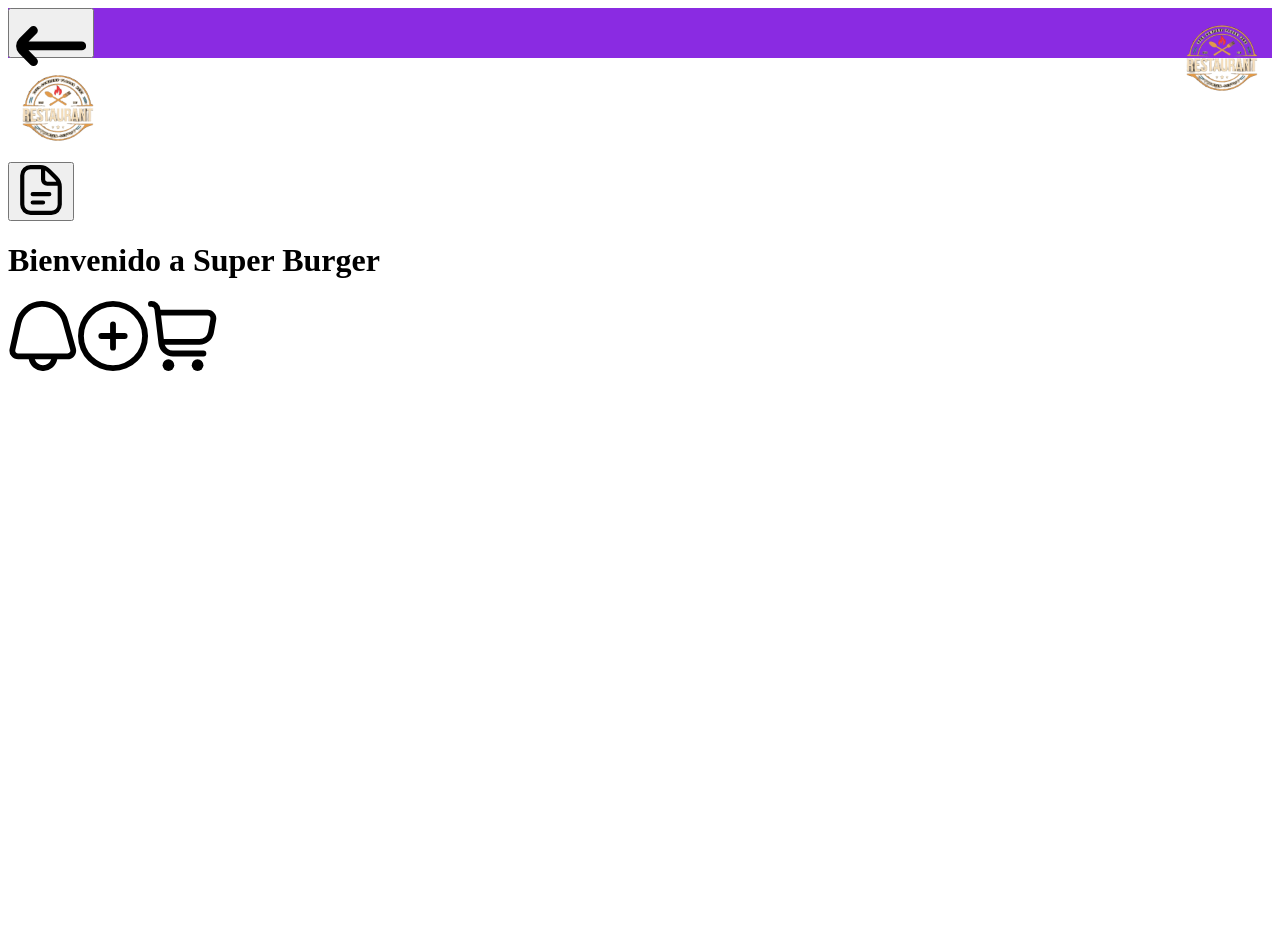
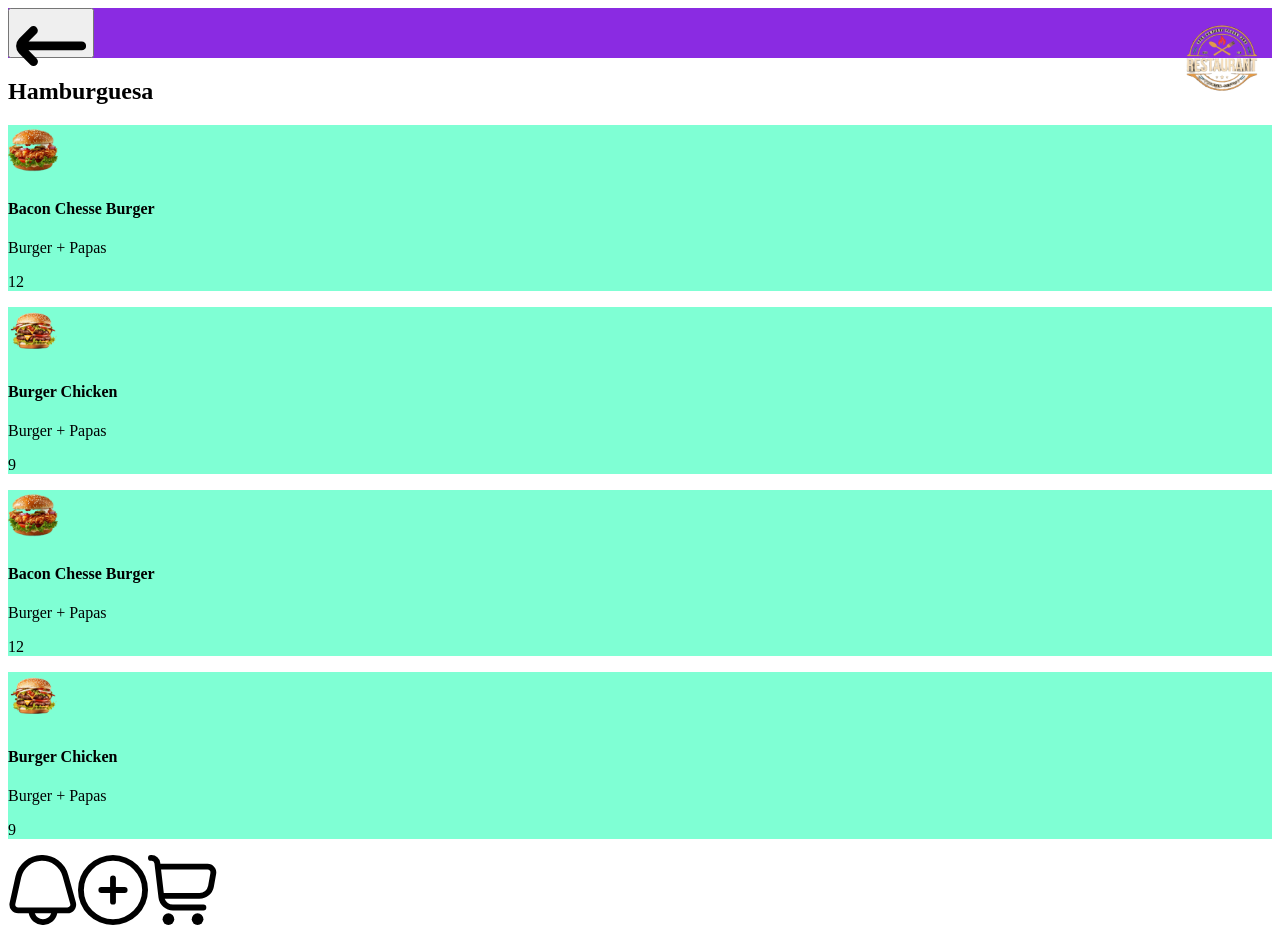
Before and after one commit to sebastianmoralesaroca/QrApp_1, a React (Vite) app: page /category1 in a window 1280 px wide. Before the commit the page ends 800 px from the top, so only its background shows below. Built offline with nearby package versions, Linux system fonts and the light colour scheme.

Commit message:
commit 12, boton back

```diff
--- a/src/App.jsx
+++ b/src/App.jsx
@@ -1,28 +1,30 @@
-import { useState } from 'react'
-/* Componets */
-import Comp_Header from './components/comp_header/comp_header';
-import Comp_Nav from './components/comp_nav/comp_nav';
-import Comp_Menu from './components/comp_menu/comp_menu';
-import Comp_Noti from './components/comp_noti/comp_noti';
-
-/* Pages */
-import Pg_Home from './pages/pg_home/pg_home';
-import Pg_Category from './pages/pg_category/pg_category';
-import Pg_Category1 from './pages/pg_category4/pg_category1';
-import Pg_Category2 from './pages/pg_category4/pg_category2';
-import Pg_Category3 from './pages/pg_category4/pg_category3';
-import Pg_Category4 from './pages/pg_category4/pg_category4';
-import Pg_Description from './pages/pg_description/pg_description';
-import { Router } from 'react-router-dom';
+import { BrowserRouter as Router, Routes, Route } from "react-router-dom";
+import Comp_Header from "./components/comp_header/comp_header";
+import Comp_Nav from "./components/comp_nav/comp_nav";
+import Pg_Home from "./pages/pg_home/pg_home";
+import Pg_Category from "./pages/pg_category/pg_category";
+import Pg_Category1 from "./pages/pg_category4/pg_category1";
+import Pg_Category2 from "./pages/pg_category4/pg_category2";
+import Pg_Category3 from "./pages/pg_category4/pg_category3";
+import Pg_Category4 from "./pages/pg_category4/pg_category4";
+import Pg_Description from "./pages/pg_description/pg_description";
 
 function App() {
   return (
-    <>
-      <Comp_Header />
-      <Pg_Home />
-      <Comp_Nav />
-    </>
-  )
+    <Router>
+      <Comp_Header /> {/* Encabezado que siempre se muestra */}
+      <Routes>
+        {/* Rutas principales */}
+        <Route path="/" element={<Pg_Home />} />
+        <Route path="/category" element={<Pg_Category />} />
+        <Route path="/category1" element={<Pg_Category1 />} />
+        <Route path="/category2" element={<Pg_Category2 />} />
+        <Route path="/category3" element={<Pg_Category3 />} />
+        <Route path="/category4" element={<Pg_Category4 />} />
+      </Routes>
+      <Comp_Nav /> {/* Barra de navegación siempre visible */}
+    </Router>
+  );
 }
 
 export default App;
--- a/src/assets/ass_category1.jsx
+++ b/src/assets/ass_category1.jsx
@@ -15,7 +15,7 @@ const Products = [
         name: "Burger Chicken",
         subname: "Burger + Papas",
         price: 9.000,
-        img: '../../public/img_app/burger2_img.png',
+        img: '../../public/img_app/burger2.png',
         description: "Una hamburguesa de pollo, con su pechuga dorada y crujiente, cubierta con queso cheddar derretido, acompañada de lechuga fresca, rodajas de tomate jugoso y una cremosa mayonesa. Todo esto servido en un pan suave y ligeramente tostado, haciendo de cada bocado una experiencia deliciosa y reconfortante."
     },
 ]
--- a/src/components/comp_prodCard/comp_prodCard.jsx
+++ b/src/components/comp_prodCard/comp_prodCard.jsx
@@ -1,11 +1,10 @@
 import React from "react";
+import { Link } from "react-router-dom";
 
-
-function Comp_ProdCard ({link,img,name,subname,price}) {
+function Comp_ProdCard({ link, img, name, subname, price, click }) {
   return (
     <>
-        <a href="https://www.bing.com/?setlang=es" >
-            <div className='prodCard'>
+      <div className='prodCard' onClick={click}> {/* Ahora, el click se maneja aquí */}
         <div className='prodCard_cont1'>
           <img className='prodCard_cont1Img' src={img} />
         </div>
@@ -15,9 +14,8 @@ function Comp_ProdCard ({link,img,name,subname,price}) {
           <p className='prodCard_cont2Pri'>{price}</p>
         </div>
       </div>
-        </a>
     </>
-    )
+  );
 }
 
-export default Comp_ProdCard
+export default Comp_ProdCard;
--- a/src/pages/pg_category4/pg_category1.jsx
+++ b/src/pages/pg_category4/pg_category1.jsx
@@ -1,33 +1,69 @@
-import { useState } from 'react'
+import { useState } from 'react';
 import Comp_ProdCard from '../../components/comp_prodCard/comp_prodCard';
-import {Prod101,Prod102} from '../../assets/ass_category1';
-import {Cat1} from '../../assets/ass_categories';
+import { Prod101, Prod102 } from '../../assets/ass_category1';
+import { Cat1 } from '../../assets/ass_categories';
+import Pg_Description from '../pg_description/pg_description'; // Asegúrate de importar Pg_Description
 
+function Pg_Category1() {
+  const [selectedProduct, setSelectedProduct] = useState(null); // Estado para el producto seleccionado
 
-function Pg_Category1 () {
+  const handleProductClick = (product) => {
+    setSelectedProduct(product); // Establece el producto seleccionado
+  };
+
   return (
     <>
+      {selectedProduct ? (
+        <Pg_Description
+          title={selectedProduct.name}
+          img={selectedProduct.img}
+          price={selectedProduct.price}
+          desc={selectedProduct.subname}
+        />
+      ) : (
         <main className='catMain'>
           <div className='catMain_cont1'>
             <h2 className='catMain_title'>{Cat1.name}</h2>
           </div>
           <div className='catMain_cont2'>
-            <Comp_ProdCard img={Prod101.img} name={Prod101.name} subname={Prod101.subname} price={Prod101.price} />
-            <Comp_ProdCard img={Prod102.img} name={Prod102.name} subname={Prod102.subname} price={Prod102.price} />
-            <Comp_ProdCard img={Prod101.img} name={Prod101.name} subname={Prod101.subname} price={Prod101.price} />
-            <Comp_ProdCard img={Prod102.img} name={Prod102.name} subname={Prod102.subname} price={Prod102.price} />
-            <Comp_ProdCard img={Prod101.img} name={Prod101.name} subname={Prod101.subname} price={Prod101.price} />
-            <Comp_ProdCard img={Prod102.img} name={Prod102.name} subname={Prod102.subname} price={Prod102.price} />
-            <Comp_ProdCard img={Prod101.img} name={Prod101.name} subname={Prod101.subname} price={Prod101.price} />
-            <Comp_ProdCard img={Prod102.img} name={Prod102.name} subname={Prod102.subname} price={Prod102.price} />
-            <Comp_ProdCard img={Prod101.img} name={Prod101.name} subname={Prod101.subname} price={Prod101.price} />
-            <Comp_ProdCard img={Prod102.img} name={Prod102.name} subname={Prod102.subname} price={Prod102.price} />
-            <Comp_ProdCard img={Prod101.img} name={Prod101.name} subname={Prod101.subname} price={Prod101.price} />
-            <Comp_ProdCard img={Prod102.img} name={Prod102.name} subname={Prod102.subname} price={Prod102.price} />
+            <Comp_ProdCard
+              img={Prod101.img}
+              name={Prod101.name}
+              subname={Prod101.subname}
+              price={Prod101.price}
+              link={Prod101.link}
+              click={() => handleProductClick(Prod101)}
+            />
+            <Comp_ProdCard
+              img={Prod102.img}
+              name={Prod102.name}
+              subname={Prod102.subname}
+              price={Prod102.price}
+              link={Prod102.link}
+              click={() => handleProductClick(Prod102)}
+            />
+            {/* Repite los productos aquí según lo necesites */}
+            <Comp_ProdCard
+              img={Prod101.img}
+              name={Prod101.name}
+              subname={Prod101.subname}
+              price={Prod101.price}
+              link={Prod101.link}
+              click={() => handleProductClick(Prod101)}
+            />
+            <Comp_ProdCard
+              img={Prod102.img}
+              name={Prod102.name}
+              subname={Prod102.subname}
+              price={Prod102.price}
+              link={Prod102.link}
+              click={() => handleProductClick(Prod102)}
+            />
           </div>
         </main>
+      )}
     </>
-  )
+  );
 }
 
-export default Pg_Category1
+export default Pg_Category1;
--- a/src/pages/pg_category4/pg_category2.jsx
+++ b/src/pages/pg_category4/pg_category2.jsx
@@ -1,35 +1,44 @@
-import { useState } from 'react'
+import { useState } from 'react';
 import Comp_ProdCard from '../../components/comp_prodCard/comp_prodCard';
-import {Prod201,Prod202} from '../../assets/ass_category2';
-import {Cat2} from '../../assets/ass_categories';
+import { Prod201, Prod202 } from '../../assets/ass_category2';
+import { Cat2 } from '../../assets/ass_categories';
+import Pg_Description from '../pg_description/pg_description'; // Asegúrate de importar Pg_Description
 
+function Pg_Category2() {
 
-function Pg_Category2 () {
+  const [selectedProduct, setSelectedProduct] = useState(null); // Estado para el producto seleccionado
+
+  const handleProductClick = (product) => {
+    setSelectedProduct(product); // Establece el producto seleccionado
+  };
+
   return (
     <>
+      {selectedProduct ? (
+        <Pg_Description title={selectedProduct.name} img={selectedProduct.img} price={selectedProduct.price} desc={selectedProduct.subname} />
+      ) : (
         <main className='catMain'>
-            <div className='catMain_cont2'>
-                <h2 className='catMain_title'>{Cat2.name}</h2>
-            </div>
-            <div className='catMain_cont2'>
-                <Comp_ProdCard img={Prod201.img} name={Prod201.name} subname={Prod201.subname} price={Prod201.price} />
-                <Comp_ProdCard img={Prod202.img} name={Prod202.name} subname={Prod202.subname} price={Prod202.price} />
-                <Comp_ProdCard img={Prod201.img} name={Prod201.name} subname={Prod201.subname} price={Prod201.price} />
-                <Comp_ProdCard img={Prod202.img} name={Prod202.name} subname={Prod202.subname} price={Prod202.price} />
-                <Comp_ProdCard img={Prod201.img} name={Prod201.name} subname={Prod201.subname} price={Prod201.price} />
-                <Comp_ProdCard img={Prod202.img} name={Prod202.name} subname={Prod202.subname} price={Prod202.price} />
-                <Comp_ProdCard img={Prod201.img} name={Prod201.name} subname={Prod201.subname} price={Prod201.price} />
-                <Comp_ProdCard img={Prod202.img} name={Prod202.name} subname={Prod202.subname} price={Prod202.price} />
-                <Comp_ProdCard img={Prod201.img} name={Prod201.name} subname={Prod201.subname} price={Prod201.price} />
-                <Comp_ProdCard img={Prod202.img} name={Prod202.name} subname={Prod202.subname} price={Prod202.price} />
-                <Comp_ProdCard img={Prod201.img} name={Prod201.name} subname={Prod201.subname} price={Prod201.price} />
-                <Comp_ProdCard img={Prod202.img} name={Prod202.name} subname={Prod202.subname} price={Prod202.price} />
-                <Comp_ProdCard img={Prod201.img} name={Prod201.name} subname={Prod201.subname} price={Prod201.price} />
-                <Comp_ProdCard img={Prod202.img} name={Prod202.name} subname={Prod202.subname} price={Prod202.price} />
-            </div>
+          <div className='catMain_cont2'>
+            <h2 className='catMain_title'>{Cat2.name}</h2>
+          </div>
+          <div className='catMain_cont2'>
+            <Comp_ProdCard img={Prod201.img} name={Prod201.name} subname={Prod201.subname} price={Prod201.price} link={Prod201.link} click={() => handleProductClick(Prod201)} />
+            <Comp_ProdCard img={Prod202.img} name={Prod202.name} subname={Prod202.subname} price={Prod202.price} link={Prod202.link} click={() => handleProductClick(Prod202)} />
+            <Comp_ProdCard img={Prod201.img} name={Prod201.name} subname={Prod201.subname} price={Prod201.price} link={Prod201.link} click={() => handleProductClick(Prod201)} />
+            <Comp_ProdCard img={Prod202.img} name={Prod202.name} subname={Prod202.subname} price={Prod202.price} link={Prod202.link} click={() => handleProductClick(Prod202)} />
+            <Comp_ProdCard img={Prod201.img} name={Prod201.name} subname={Prod201.subname} price={Prod201.price} link={Prod201.link} click={() => handleProductClick(Prod201)} />
+            <Comp_ProdCard img={Prod202.img} name={Prod202.name} subname={Prod202.subname} price={Prod202.price} link={Prod202.link} click={() => handleProductClick(Prod202)} />
+            <Comp_ProdCard img={Prod201.img} name={Prod201.name} subname={Prod201.subname} price={Prod201.price} link={Prod201.link} click={() => handleProductClick(Prod201)} />
+            <Comp_ProdCard img={Prod202.img} name={Prod202.name} subname={Prod202.subname} price={Prod202.price} link={Prod202.link} click={() => handleProductClick(Prod202)} />
+            <Comp_ProdCard img={Prod201.img} name={Prod201.name} subname={Prod201.subname} price={Prod201.price} link={Prod201.link} click={() => handleProductClick(Prod201)} />
+            <Comp_ProdCard img={Prod202.img} name={Prod202.name} subname={Prod202.subname} price={Prod202.price} link={Prod202.link} click={() => handleProductClick(Prod202)} />
+            <Comp_ProdCard img={Prod201.img} name={Prod201.name} subname={Prod201.subname} price={Prod201.price} link={Prod201.link} click={() => handleProductClick(Prod201)} />
+            <Comp_ProdCard img={Prod202.img} name={Prod202.name} subname={Prod202.subname} price={Prod202.price} link={Prod202.link} click={() => handleProductClick(Prod202)} />
+          </div>
         </main>
+      )}
     </>
-  )
+  );
 }
 
-export default Pg_Category2
+export default Pg_Category2;
--- a/src/pages/pg_category4/pg_category3.jsx
+++ b/src/pages/pg_category4/pg_category3.jsx
@@ -1,27 +1,37 @@
-import { useState } from 'react'
+import { useState } from 'react';
 import Comp_ProdCard from '../../components/comp_prodCard/comp_prodCard';
-import {Prod301,Prod302} from '../../assets/ass_category3';
-import {Cat3} from '../../assets/ass_categories';
+import { Prod301, Prod302 } from '../../assets/ass_category3';
+import { Cat3 } from '../../assets/ass_categories';
+import Pg_Description from '../pg_description/pg_description'; // Asegúrate de importar Pg_Description
 
+function Pg_Category3() {
+  const [selectedProduct, setSelectedProduct] = useState(null); // Estado para el producto seleccionado
 
-function Pg_Category3 () {
+  const handleProductClick = (product) => {
+    setSelectedProduct(product); // Establece el producto seleccionado
+  };
+
   return (
     <>
+      {selectedProduct ? (
+        <Pg_Description title={selectedProduct.name} img={selectedProduct.img} price={selectedProduct.price} desc={selectedProduct.subname} />
+      ) : (
         <main className='catMain'>
           <div className='catMain_cont1'>
             <h2 className='catMain_title'>{Cat3.name}</h2>
           </div>
           <div className='catMain_cont2'>
-            <Comp_ProdCard img={Prod301.img} name={Prod301.name} subname={Prod301.subname} price={Prod301.price} />
-            <Comp_ProdCard img={Prod302.img} name={Prod302.name} subname={Prod302.subname} price={Prod302.price} />
-            <Comp_ProdCard img={Prod301.img} name={Prod301.name} subname={Prod301.subname} price={Prod301.price} />
-            <Comp_ProdCard img={Prod302.img} name={Prod302.name} subname={Prod302.subname} price={Prod302.price} />
-            <Comp_ProdCard img={Prod301.img} name={Prod301.name} subname={Prod301.subname} price={Prod301.price} />
-            <Comp_ProdCard img={Prod302.img} name={Prod302.name} subname={Prod302.subname} price={Prod302.price} />
+            <Comp_ProdCard img={Prod301.img} name={Prod301.name} subname={Prod301.subname} price={Prod301.price} link={Prod301.link} click={() => handleProductClick(Prod301)} />
+            <Comp_ProdCard img={Prod302.img} name={Prod302.name} subname={Prod302.subname} price={Prod302.price} link={Prod302.link} click={() => handleProductClick(Prod302)} />
+            <Comp_ProdCard img={Prod301.img} name={Prod301.name} subname={Prod301.subname} price={Prod301.price} link={Prod301.link} click={() => handleProductClick(Prod301)} />
+            <Comp_ProdCard img={Prod302.img} name={Prod302.name} subname={Prod302.subname} price={Prod302.price} link={Prod302.link} click={() => handleProductClick(Prod302)} />
+            <Comp_ProdCard img={Prod301.img} name={Prod301.name} subname={Prod301.subname} price={Prod301.price} link={Prod301.link} click={() => handleProductClick(Prod301)} />
+            <Comp_ProdCard img={Prod302.img} name={Prod302.name} subname={Prod302.subname} price={Prod302.price} link={Prod302.link} click={() => handleProductClick(Prod302)} />
           </div>
         </main>
+      )}
     </>
-  )
+  );
 }
 
-export default Pg_Category3
+export default Pg_Category3;
--- a/src/pages/pg_category4/pg_category4.jsx
+++ b/src/pages/pg_category4/pg_category4.jsx
@@ -1,30 +1,40 @@
-import { useState } from 'react'
+import { useState } from 'react';
 import Comp_ProdCard from '../../components/comp_prodCard/comp_prodCard';
-import {Prod401,Prod402} from '../../assets/ass_category4';
-import {Cat4} from '../../assets/ass_categories';
+import { Prod401, Prod402 } from '../../assets/ass_category4';
+import { Cat4 } from '../../assets/ass_categories';
+import Pg_Description from '../pg_description/pg_description'; // Asegúrate de importar Pg_Description
 
+function Pg_Category4() {
+  const [selectedProduct, setSelectedProduct] = useState(null); // Estado para el producto seleccionado
 
-function Pg_Category4 () {
+  const handleProductClick = (product) => {
+    setSelectedProduct(product); // Establece el producto seleccionado
+  };
+
   return (
     <>
+      {selectedProduct ? (
+        <Pg_Description title={selectedProduct.name} img={selectedProduct.img} price={selectedProduct.price} desc={selectedProduct.subname} />
+      ) : (
         <main className='catMain'>
           <div className='catMain_cont1'>
             <h2 className='catMain_title'>{Cat4.name}</h2>
           </div>
           <div className='catMain_cont2'>
-            <Comp_ProdCard img={Prod401.img} name={Prod401.name} subname={Prod401.subname} price={Prod401.price} />
-            <Comp_ProdCard img={Prod402.img} name={Prod402.name} subname={Prod402.subname} price={Prod402.price} />
-            <Comp_ProdCard img={Prod401.img} name={Prod401.name} subname={Prod401.subname} price={Prod401.price} />
-            <Comp_ProdCard img={Prod402.img} name={Prod402.name} subname={Prod402.subname} price={Prod402.price} />
-            <Comp_ProdCard img={Prod401.img} name={Prod401.name} subname={Prod401.subname} price={Prod401.price} />
-            <Comp_ProdCard img={Prod402.img} name={Prod402.name} subname={Prod402.subname} price={Prod402.price} />
-            <Comp_ProdCard img={Prod401.img} name={Prod401.name} subname={Prod401.subname} price={Prod401.price} />
-            <Comp_ProdCard img={Prod402.img} name={Prod402.name} subname={Prod402.subname} price={Prod402.price} />
-            <Comp_ProdCard img={Prod401.img} name={Prod401.name} subname={Prod401.subname} price={Prod401.price} />
+            <Comp_ProdCard img={Prod401.img} name={Prod401.name} subname={Prod401.subname} price={Prod401.price} link={Prod401.link} click={() => handleProductClick(Prod401)} />
+            <Comp_ProdCard img={Prod402.img} name={Prod402.name} subname={Prod402.subname} price={Prod402.price} link={Prod402.link} click={() => handleProductClick(Prod402)} />
+            <Comp_ProdCard img={Prod401.img} name={Prod401.name} subname={Prod401.subname} price={Prod401.price} link={Prod401.link} click={() => handleProductClick(Prod401)} />
+            <Comp_ProdCard img={Prod402.img} name={Prod402.name} subname={Prod402.subname} price={Prod402.price} link={Prod402.link} click={() => handleProductClick(Prod402)} />
+            <Comp_ProdCard img={Prod401.img} name={Prod401.name} subname={Prod401.subname} price={Prod401.price} link={Prod401.link} click={() => handleProductClick(Prod401)} />
+            <Comp_ProdCard img={Prod402.img} name={Prod402.name} subname={Prod402.subname} price={Prod402.price} link={Prod402.link} click={() => handleProductClick(Prod402)} />
+            <Comp_ProdCard img={Prod401.img} name={Prod401.name} subname={Prod401.subname} price={Prod401.price} link={Prod401.link} click={() => handleProductClick(Prod401)} />
+            <Comp_ProdCard img={Prod402.img} name={Prod402.name} subname={Prod402.subname} price={Prod402.price} link={Prod402.link} click={() => handleProductClick(Prod402)} />
+            <Comp_ProdCard img={Prod401.img} name={Prod401.name} subname={Prod401.subname} price={Prod401.price} link={Prod401.link} click={() => handleProductClick(Prod401)} />
           </div>
         </main>
+      )}
     </>
-  )
+  );
 }
 
-export default Pg_Category4
+export default Pg_Category4;
--- a/src/pages/pg_description/pg_description.jsx
+++ b/src/pages/pg_description/pg_description.jsx
@@ -13,10 +13,10 @@ function Pg_Description ({title,img,price,desc}) {
             <div className='descCont2'>
                 <div className='descCont3'>
                     <h2 className='descCont3_price'>{price}</h2>
-                    <button className='descCont3_btn'><img className='descCont3_btnImg' src={icon_add} /></button>
+                    <p className='descCont4_text'>{desc}</p>
                 </div>
                 <div className='descCont4'>
-                    <p className='descCont4_text'>{desc}</p>
+                    <button className='descCont3_btn'>Agregar Producto</button>
                 </div>
             </div>
         </main>
--- a/src/pages/pg_home/pg_home.jsx
+++ b/src/pages/pg_home/pg_home.jsx
@@ -1,33 +1,23 @@
-import React, { useState } from "react";
-import { Img_Logo } from '../../assets/img_app';
-import { icon_document } from '../../assets/icon_interface';
-import Pg_Category from '../pg_category/pg_category';
+import React from "react";
+import { useNavigate } from "react-router-dom"; // Importar useNavigate
+import { Img_Logo } from "../../assets/img_app";
+import { icon_document } from "../../assets/icon_interface";
 
 function Home() {
-  const [showCategory, setShowCategory] = useState(false); // Estado para cambiar entre Home y Pg_Category
-
-  const handleSwitch = () => {
-    setShowCategory(true); // Cambia el estado para mostrar Pg_Category
-  };
+  const navigate = useNavigate(); // Hook para la navegación
 
   return (
-    <>
-      {!showCategory ? (
-        <main className='main_home'>
-          <div className='home_cont1'>
-            <img className='cont1_img' src={Img_Logo} alt="Logo" />
-          </div>
-          <div className='home_cont2'>
-            <button className='cont2_btn' onClick={handleSwitch}>
-              <img className='cont2_img' src={icon_document} alt="Documento" />
-            </button>
-            <h1>Bienvenido a Super Burger</h1>
-          </div>
-        </main>
-      ) : (
-        <Pg_Category /> // Renderiza Pg_Category cuando showCategory es true
-      )}
-    </>
+    <main className="main_home">
+      <div className="home_cont1">
+        <img className="cont1_img" src={Img_Logo} alt="Logo" />
+      </div>
+      <div className="home_cont2">
+        <button className="cont2_btn" onClick={() => navigate("/category")}> {/* Navega a /category */}
+          <img className="cont2_img" src={icon_document} alt="Documento" />
+        </button>
+        <h1>Bienvenido a Super Burger</h1>
+      </div>
+    </main>
   );
 }
 
```
Also changed, not shown: src/components/comp_cateCard/comp_cateCard.jsx (+6 -6 lines), src/components/comp_header/comp_header.jsx (+33 -10 lines), src/pages/pg_category/pg_category.jsx (+6 -34 lines). Lines whose indentation alone changed are shown as unchanged.
